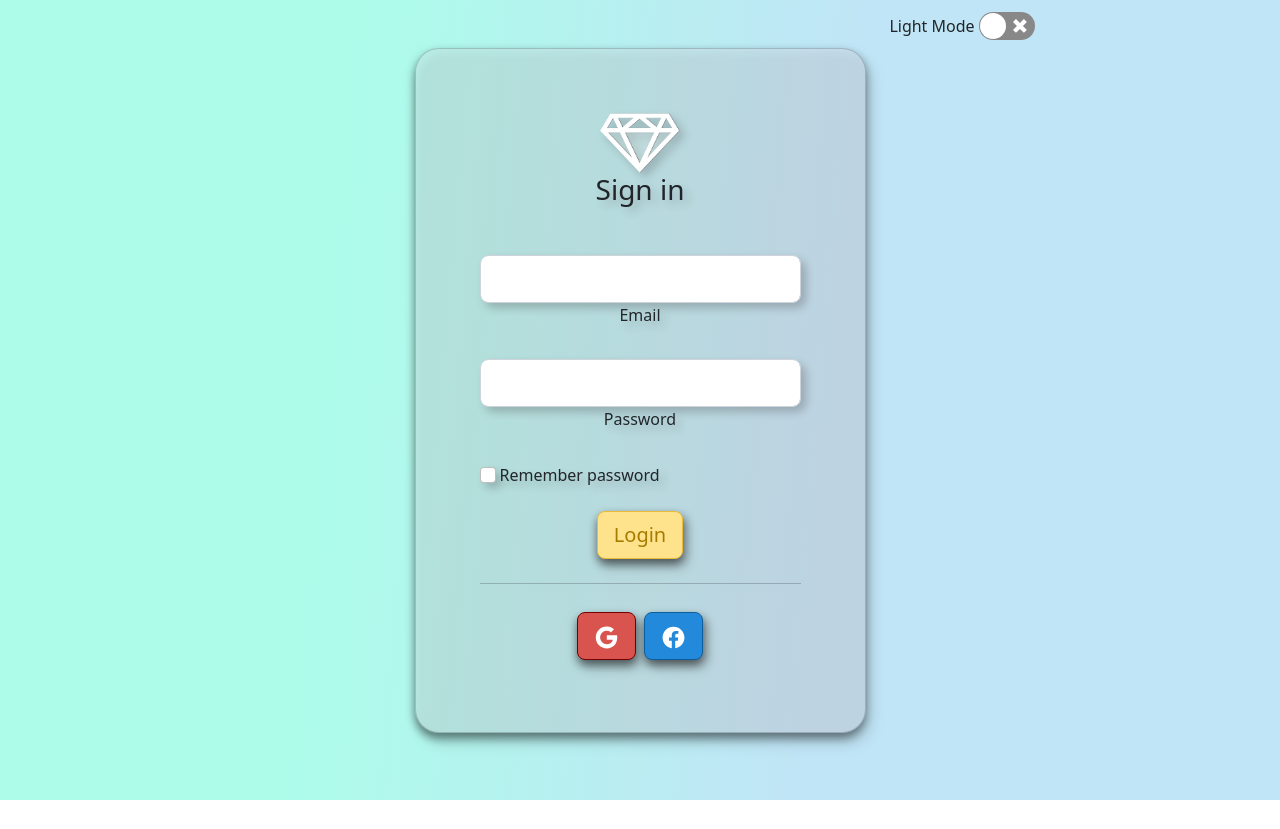
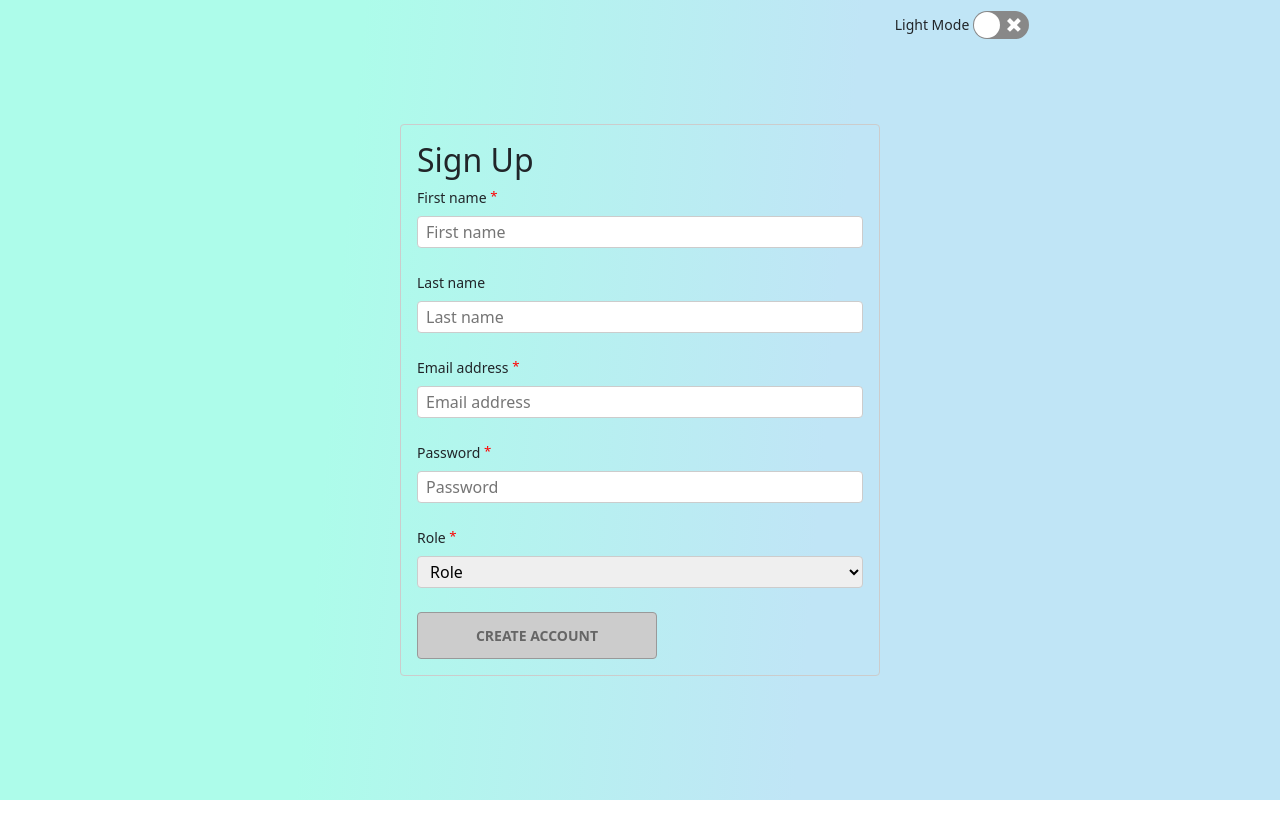
Before and after one commit to Donna-Sayos/theme-practice, a React (Create React App) app: page / in a window 1280 px wide. Shown: the top 829 px of the page. After the commit the page ends 800 px from the top, so only its background shows below. Built offline with nearby package versions, Linux system fonts and the light colour scheme.

Commit message:
fixed themeprovider

```diff
--- a/src/App.js
+++ b/src/App.js
@@ -3,6 +3,7 @@ import ReactSwitch from "react-switch";
 
 import Form from "./component/form/Form";
 import { useThemeContext } from "./component/context/ThemeProvider";
+import Signup from "./component/form/Signup";
 
 export default function App() {
   const { theme, toggleTheme } = useThemeContext();
@@ -10,7 +11,7 @@ export default function App() {
   return (
     <div id={theme}>
       <div className="main">
-        <Form />
+        <Signup />
         <div className="switch">
           <label className="switch-label m-1">{theme === "light" ? "Light Mode" : "Dark Mode"}</label>
           <ReactSwitch onChange={toggleTheme} checked={theme === "dark"} />
--- a/src/component/context/ThemeProvider.js
+++ b/src/component/context/ThemeProvider.js
@@ -1,6 +1,6 @@
 import { useState, createContext, useContext } from "react";
 
-const ThemeContext = createContext(null);
+const ThemeContext = createContext(undefined);
 
 export default function ThemeProvider({ children }) {
   const [theme, setTheme] = useState("light");
```
